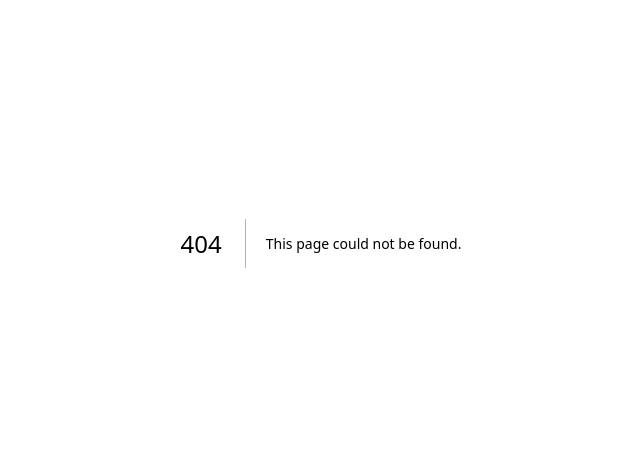
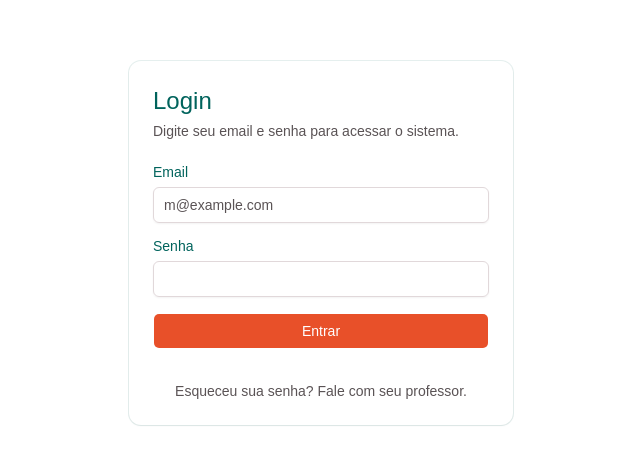
Before and after one commit to Pugialli/nexum, a Next.js app: page /login in a window 1280 px wide. Before the commit this address had no page. Shown: the part 157-622 px from the top of the page, without its empty margins (319-959 px from the left). Built offline with nearby package versions, Linux system fonts and the light colour scheme; a web font is replaced by a local one.

Commit message:
add a new page called "login". this page must be build exclusively in fr

```diff
--- /dev/null
+++ b/app/login/page.tsx
@@ -0,0 +1,43 @@
+"use client";
+
+import { Button } from "@/components/ui/button";
+import {
+  Card,
+  CardContent,
+  CardDescription,
+  CardHeader,
+  CardTitle,
+} from "@/components/ui/card";
+import { Input } from "@/components/ui/input";
+import { Label } from "@/components/ui/label";
+
+export default function LoginPage() {
+  return (
+    <div className="flex min-h-screen items-center justify-center bg-background p-4">
+      <Card className="w-full max-w-sm">
+        <CardHeader>
+          <CardTitle className="text-2xl">Login</CardTitle>
+          <CardDescription>
+            Digite seu email e senha para acessar o sistema.
+          </CardDescription>
+        </CardHeader>
+        <CardContent className="grid gap-4">
+          <div className="grid gap-2">
+            <Label htmlFor="email">Email</Label>
+            <Input id="email" type="email" placeholder="m@example.com" required />
+          </div>
+          <div className="grid gap-2">
+            <Label htmlFor="password">Senha</Label>
+            <Input id="password" type="password" required />
+          </div>
+          <Button type="submit" className="w-full">
+            Entrar
+          </Button>
+          <p className="mt-4 text-center text-sm text-muted-foreground">
+            Esqueceu sua senha? Fale com seu professor.
+          </p>
+        </CardContent>
+      </Card>
+    </div>
+  );
+}
```
